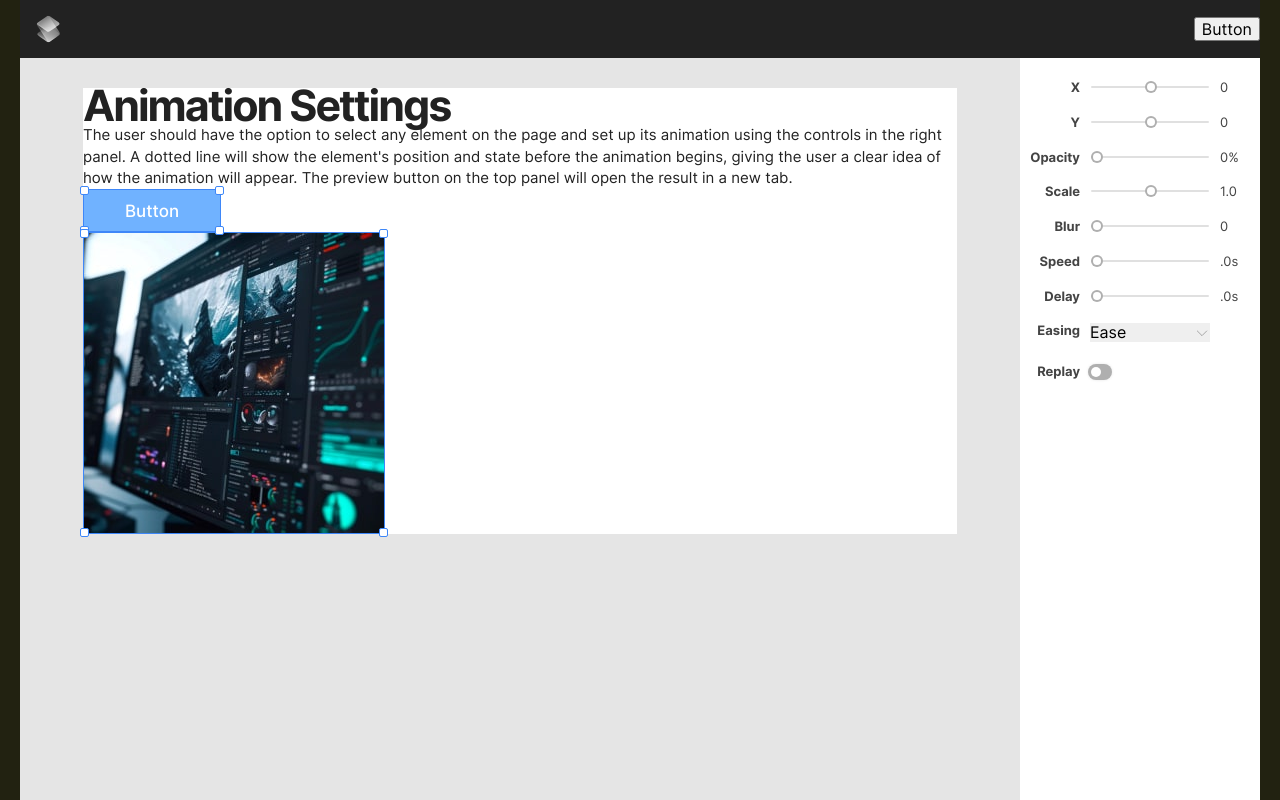
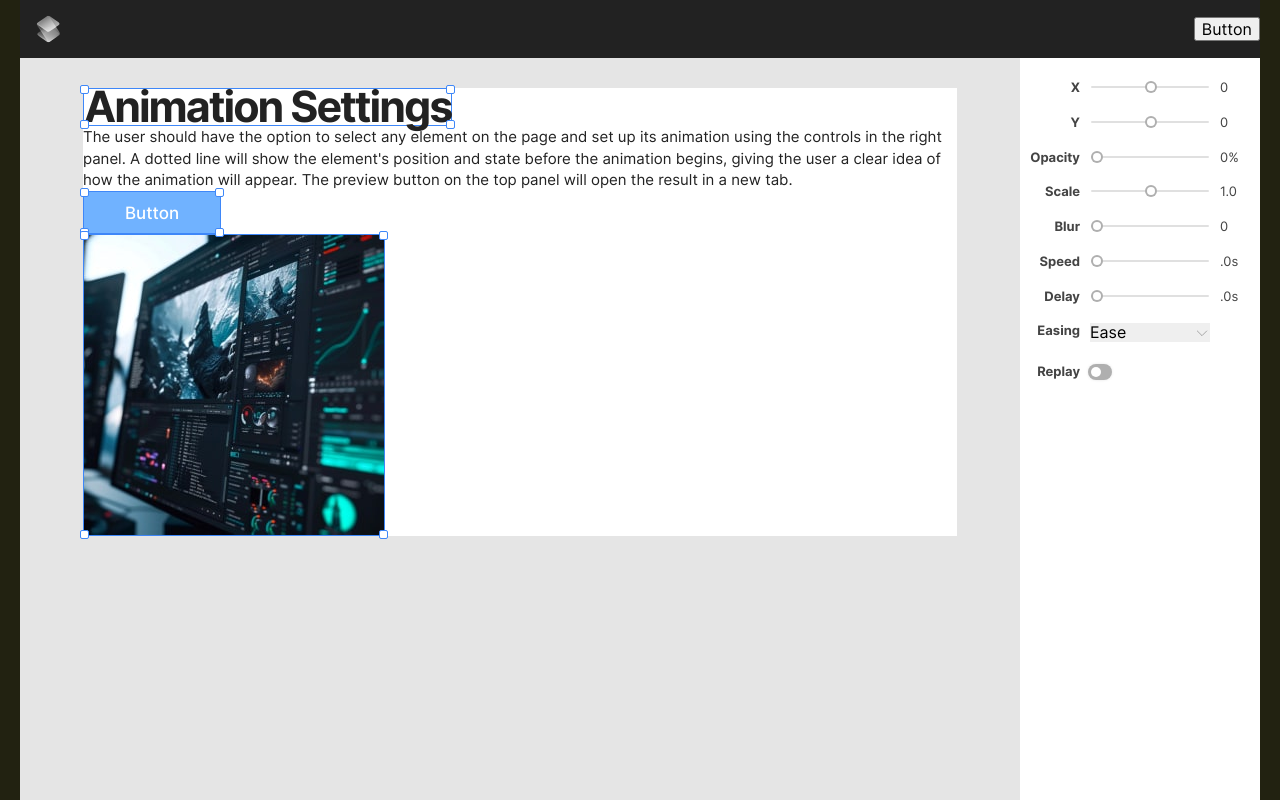
Before and after one commit to malakhov-dmitrii/animation-website-builder, a React (Create React App) app: page / in a window 1280 px wide. Built offline with nearby package versions, Linux system fonts and the light colour scheme.

Commit message:
feat(TextHeader): create new component + styles

```diff
--- a/src/components/Layout/Layout.tsx
+++ b/src/components/Layout/Layout.tsx
@@ -1,12 +1,15 @@
 import SelectComponent from '../SelectComponent/SelectComponent'
 import Button from '../UI-kit/Button/Button'
 import Image from '../UI-kit/Image/Image'
+import TextHeader from '../UI-kit/TextHeader/TextHeader'
 
 function Layout() {
     return (
         <section className='layout'>
             <div className='layout__page'>
-                <h1 className='layout__title'>Animation Settings</h1>
+                <SelectComponent>
+                    <TextHeader />
+                </SelectComponent>
                 <p className='layout__description'>
                     The user should have the option to select any element on the page and set up its
                     animation using the controls in the right panel. A dotted line will show the
--- /dev/null
+++ b/src/components/UI-kit/TextHeader/TextHeader.tsx
@@ -0,0 +1,5 @@
+function TextHeader() {
+    return <h1 className='ui-text-header'>Animation Settings</h1>
+}
+
+export default TextHeader
--- a/src/scss/blocks/UI-kit/_index.scss
+++ b/src/scss/blocks/UI-kit/_index.scss
@@ -1,2 +1,3 @@
 @import "./ui-button";
-@import "./ui-image.scss";
+@import "./ui-image";
+@import "./ui-text-header.scss";
--- /dev/null
+++ b/src/scss/blocks/UI-kit/ui-text-header.scss
@@ -0,0 +1,11 @@
+@import '../../utils/mixins';
+@import '../../utils/variables';
+
+.ui-text-header {
+  @include reset;
+  @include text;
+  @include text-format(43px, 700, 0.83);
+
+  letter-spacing: -2px;
+  color: $colorTextDark;
+}
--- a/src/scss/blocks/layout.scss
+++ b/src/scss/blocks/layout.scss
@@ -10,11 +10,9 @@
   overflow-y: auto;
 
   &__page {
-    position: absolute;
-    top: 30px;
-    left: 0;
-    right: 0;
+    position: relative;
     margin: 0 auto;
+    margin-top: 30px;
     width: 874px;
     max-height: 498px;
     background-color: $mainColor;
```
